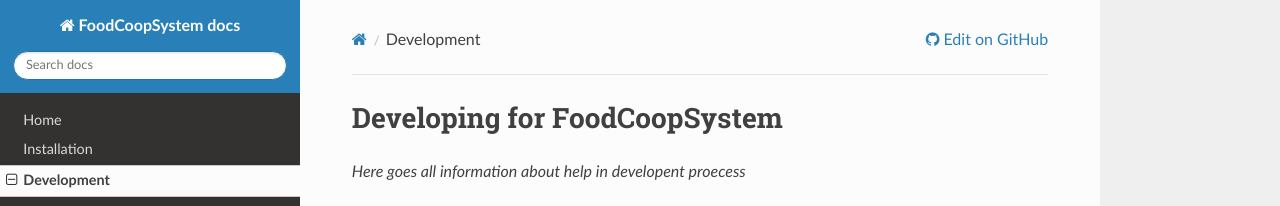
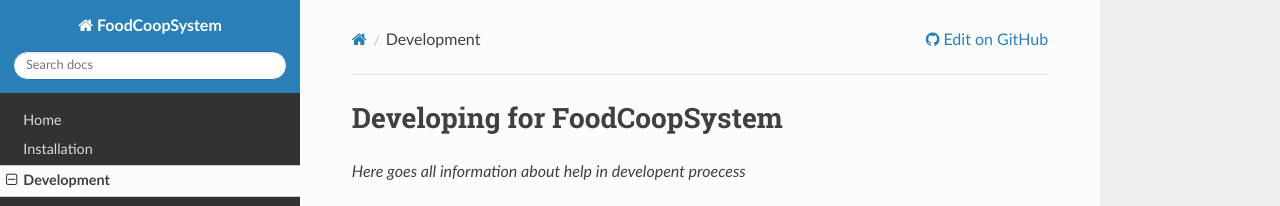
Before and after one commit to FoodCoopSystem/foodcoopsystem-docs, an MkDocs documentation site: the page built from docs/development.md, in a window 1280 px wide. Shown: the top 206 px of the page. Built offline with MkDocs 1.6.1, drawn with Linux system fonts in a browser that asks for light colours; nearby versions of some CDN libraries; old or Windows-style settings are respelled for this version of MkDocs.

Commit message:
Tweaking site name

```diff
--- a/mkdocs.yml
+++ b/mkdocs.yml
@@ -1,4 +1,4 @@
-site_name: FoodCoopSystem docs
+site_name: FoodCoopSystem
 pages:
   - 'Home': 'index.md'
   - 'Installation': 'install.md'
```
